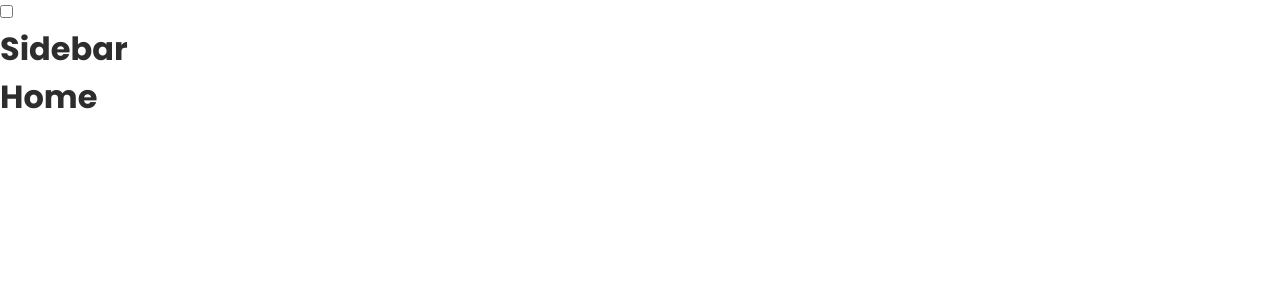
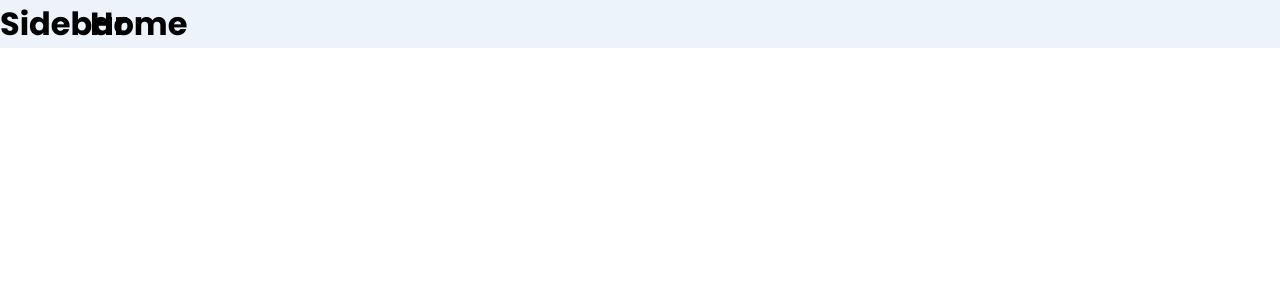
Before and after one commit to noel-lopez/react-sidebar-template, a React (Vite) app: page / in a window 1280 px wide. Shown: the top 300 px of the page. Built offline with nearby package versions, Linux system fonts and the light colour scheme.

Commit message:
added sidebar open functionality

```diff
--- a/src/App.jsx
+++ b/src/App.jsx
@@ -18,15 +18,18 @@ function App() {
     setTheme((theme) => (theme==='light'?'dark':'light'))
   }
 
+  const [sidebarOpen, setSidebarOpen] = useState(false)
+
   return (
     <>
       <ThemeContext.Provider value={{setTheme, theme}}>
         <ThemeProvider theme={themeStyle} >
           <BrowserRouter>
             <Container>
-              <input type="checkbox" onClick={swapTheme}></input>
-              <Sidebar />
-              <MyRoutes />
+              <main className={sidebarOpen?'sidebarState active':'sidebarState'}>
+                <Sidebar />
+                <MyRoutes />
+              </main>
             </Container>
           </BrowserRouter>
         </ThemeProvider>
@@ -36,8 +39,14 @@ function App() {
 }
 
 const Container = styled.div`
-  background-color: ${({theme}) => theme.body};
-  color: ${({theme}) => theme.text}
+  .sidebarState {
+    display: grid;
+    grid-template-columns: 90px auto;
+    background: ${({theme}) => theme.bgtotal};
+    &.active {
+      grid-template-columns: 300px auto;
+    }
+  }
 `
 
 export default App
```
